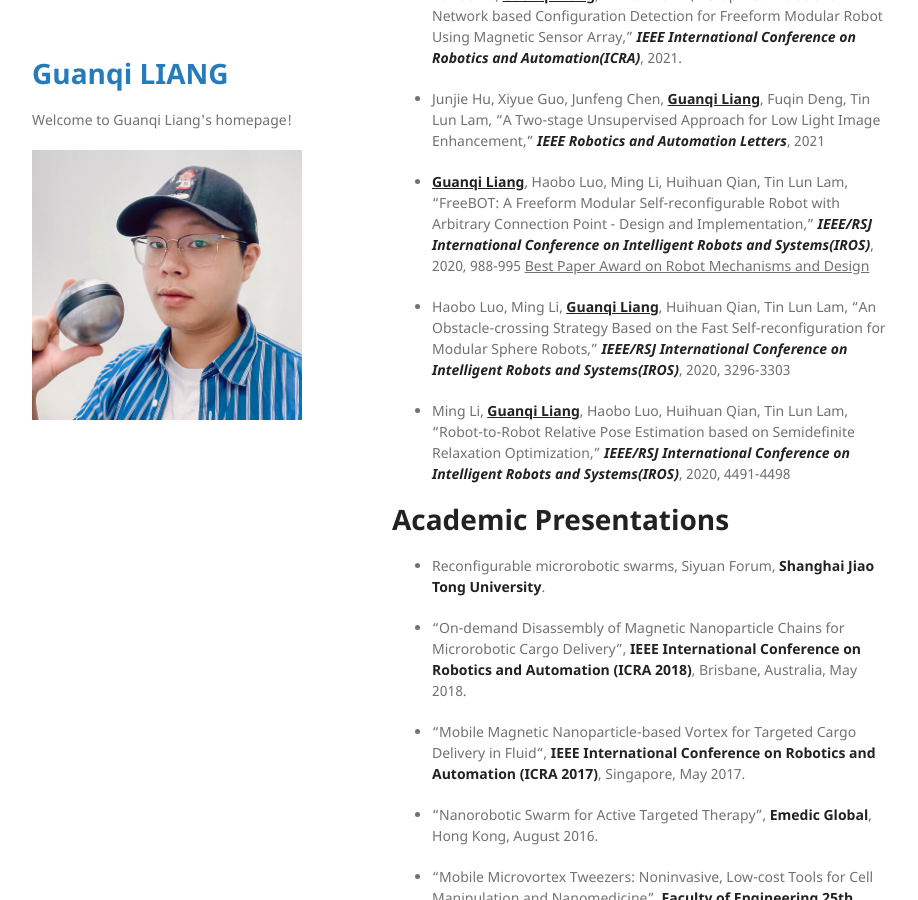
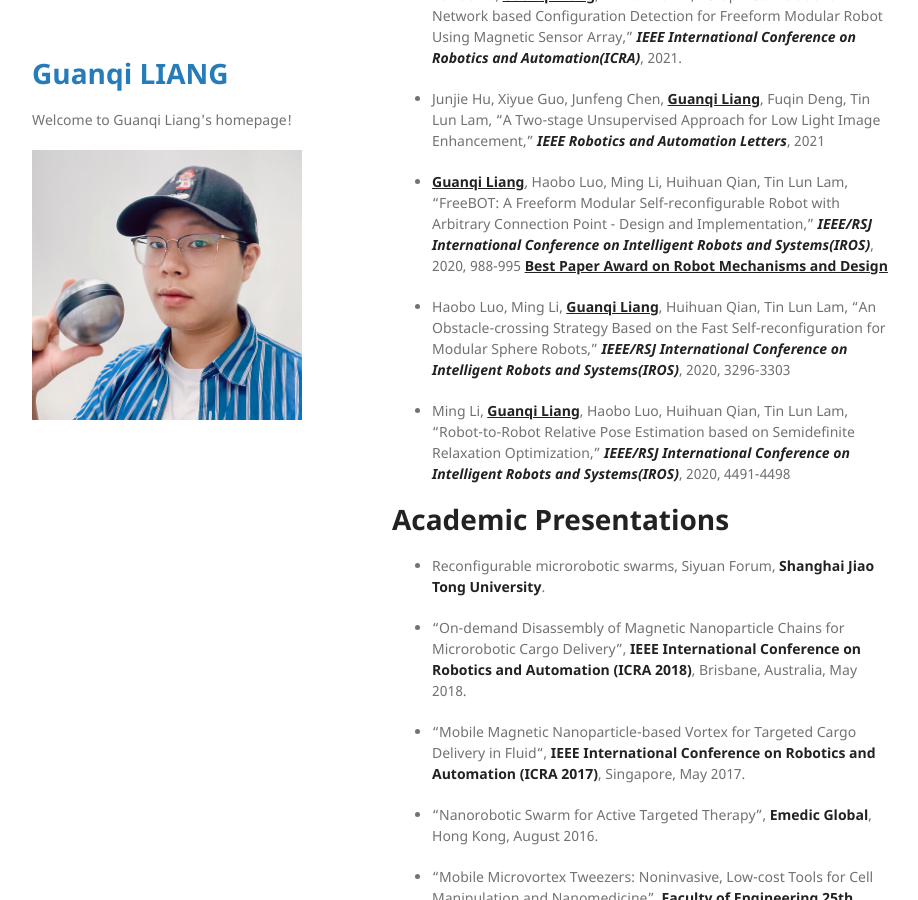
Before and after one commit to guanqiliang/guanqiliang.github.com, a Jekyll site: the page built from index.md, in a window 1280 px wide and 900 px high, scrolled down 1096 px. Shown: the whole window, without its empty margins (178-1096 px from the left). Built offline with Jekyll 4.4.1, drawn with Linux system fonts in a browser that asks for light colours; our own code applies the rules of GitHub Pages for plain Markdown files.

```diff
--- a/index.md
+++ b/index.md
@@ -32,7 +32,7 @@ Hello, I am a 2nd year Ph.D student in Robotics and AI Lab, supervised by [Prof.
 
 * Junjie Hu, Xiyue Guo, Junfeng Chen, <strong><u>Guanqi Liang</u></strong>, Fuqin Deng, Tin Lun Lam, "A Two-stage Unsupervised Approach for Low Light Image Enhancement," <strong><i>IEEE Robotics and Automation Letters</i></strong>, 2021
 
-* <strong><u>Guanqi Liang</u></strong>, Haobo Luo, Ming Li, Huihuan Qian, Tin Lun Lam, "FreeBOT: A Freeform Modular Self-reconfigurable Robot with Arbitrary Connection Point - Design and Implementation," <strong><i>IEEE/RSJ International Conference on Intelligent Robots and Systems(IROS)</i></strong>, 2020, 988-995 <u>Best Paper Award on Robot Mechanisms and Design</u>
+* <strong><u>Guanqi Liang</u></strong>, Haobo Luo, Ming Li, Huihuan Qian, Tin Lun Lam, "FreeBOT: A Freeform Modular Self-reconfigurable Robot with Arbitrary Connection Point - Design and Implementation," <strong><i>IEEE/RSJ International Conference on Intelligent Robots and Systems(IROS)</i></strong>, 2020, 988-995 <strong><u>Best Paper Award on Robot Mechanisms and Design</u></strong>
 
 * Haobo Luo, Ming Li, <strong><u>Guanqi Liang</u></strong>, Huihuan Qian, Tin Lun Lam, "An Obstacle-crossing Strategy Based on the Fast Self-reconfiguration for Modular Sphere Robots," <strong><i>IEEE/RSJ International Conference on Intelligent Robots and Systems(IROS)</i></strong>, 2020, 3296-3303
 
```
